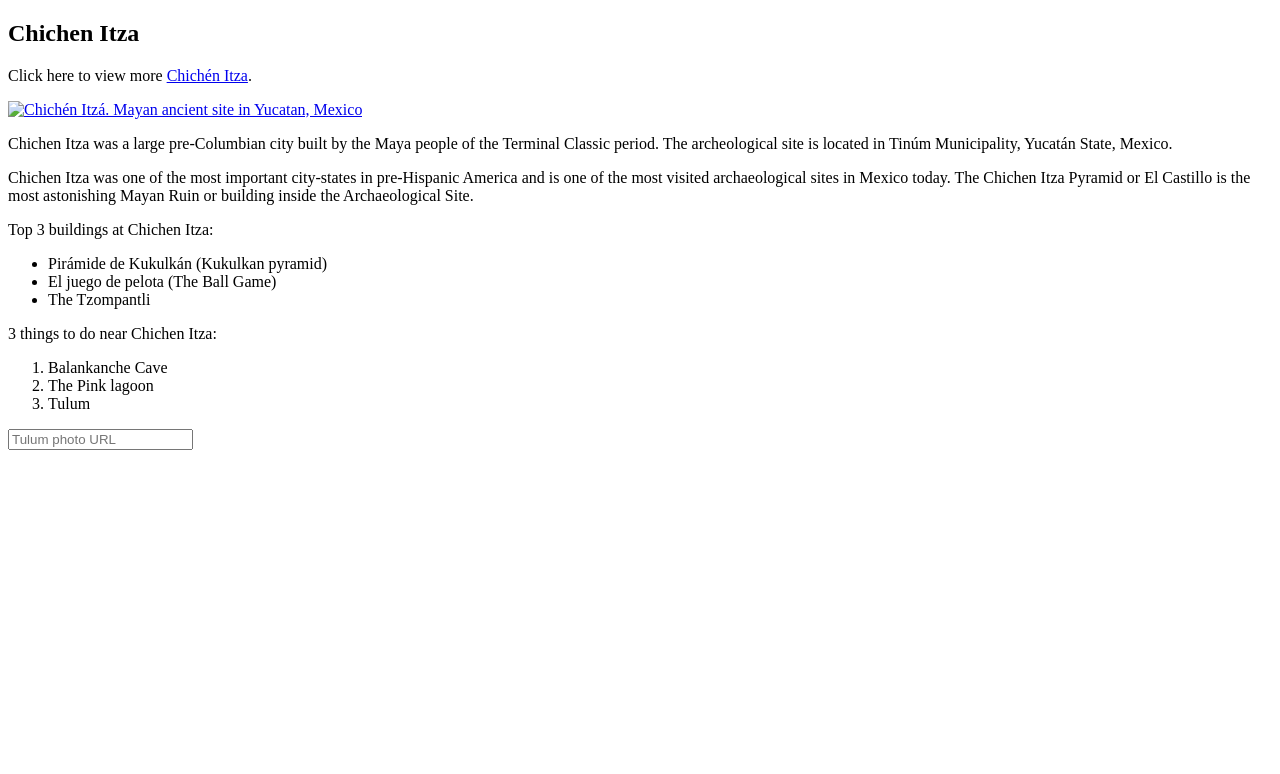
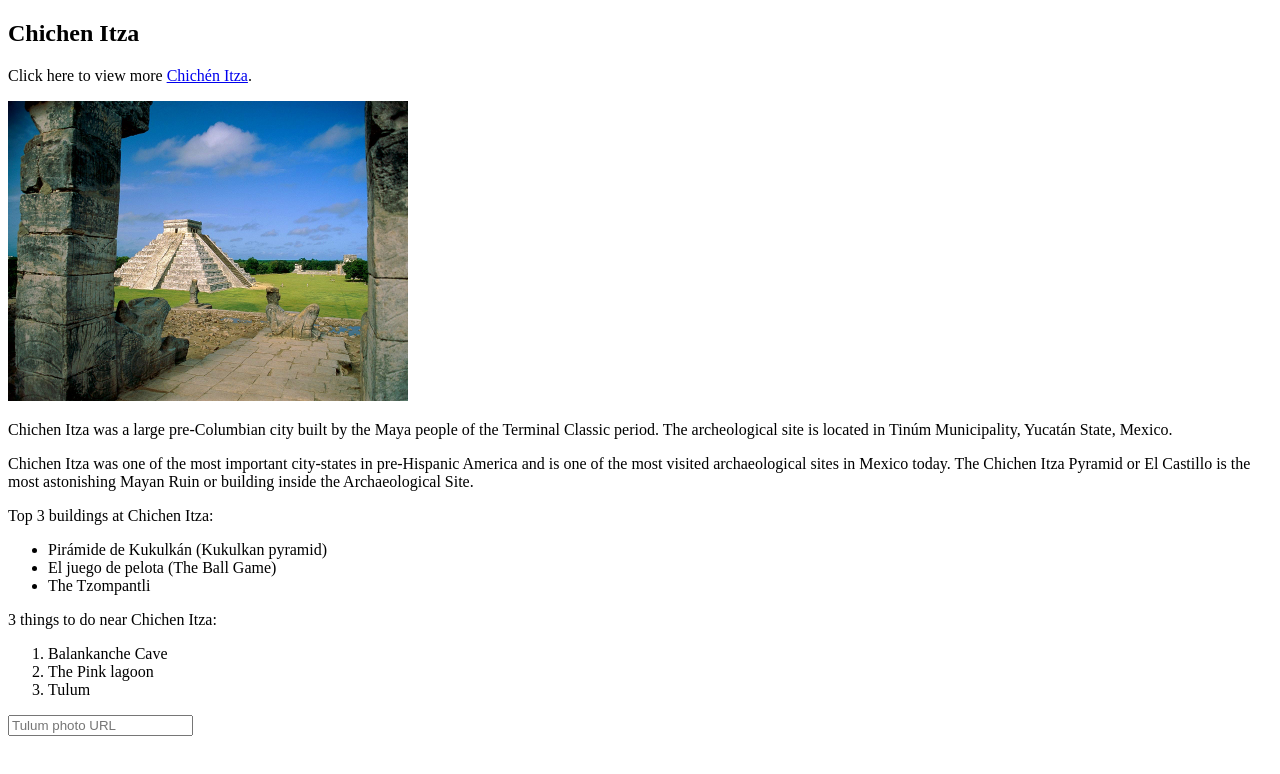
Before and after one commit to rcbcastillo/fun-home-town-htm, a plain HTML site: page index.html in a window 1280 px wide. Drawn offline with Linux system fonts and the light colour scheme.

Commit message:
Completed html document

```diff
--- a/index.html
+++ b/index.html
@@ -11,7 +11,7 @@
     <main>
       <p>Click here to view more <a href="https://www.chichenitza.com/#:~:text=Chichen%20Itza%20was%20one%20of,building%20inside%20the%20Archaeological%20Site.">Chichén Itza</a>.</p>
 
-      <a href="#"><img src="#" alt="Chichén Itzá. Mayan ancient site in Yucatan, Mexico"></a>
+      <a href="#"><img src="./ChichenItza.jpg" width="400" height="300" alt="Chichén Itzá. Mayan ancient site in Yucatan, Mexico"></a>
 
       <p>Chichen Itza was a large pre-Columbian city built
           by the Maya people of the Terminal Classic period.
```
Also changed, not shown: index.css (added).
